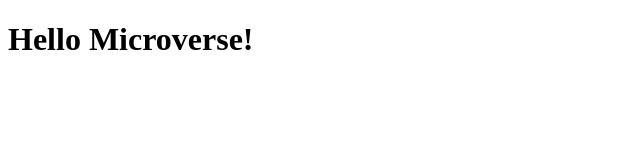
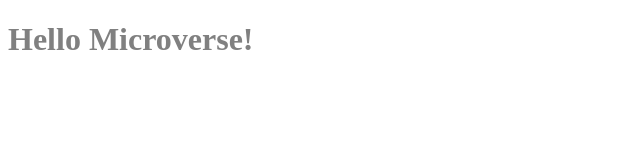
Before and after one commit to jorgeabrahan/hello-microverse-project, a website: page index.html in a window 1280 px wide. Shown: the whole page, without its empty margins (0-640 px from the left). Drawn offline with Linux system fonts and the light colour scheme.

Commit message:
styles.css file added

```diff
--- a/index.html
+++ b/index.html
@@ -5,6 +5,7 @@
         <meta http-equiv="X-UA-Compatible" content="IE=edge" />
         <meta name="viewport" content="width=device-width, initial-scale=1.0" />
         <title>Hello Microverse</title>
+        <link rel="stylesheet" href="styles.css" />
     </head>
     <body>
         <h1>Hello Microverse!</h1>
--- /dev/null
+++ b/styles.css
@@ -0,0 +1,3 @@
+h1 {
+    color: gray;
+}
```
